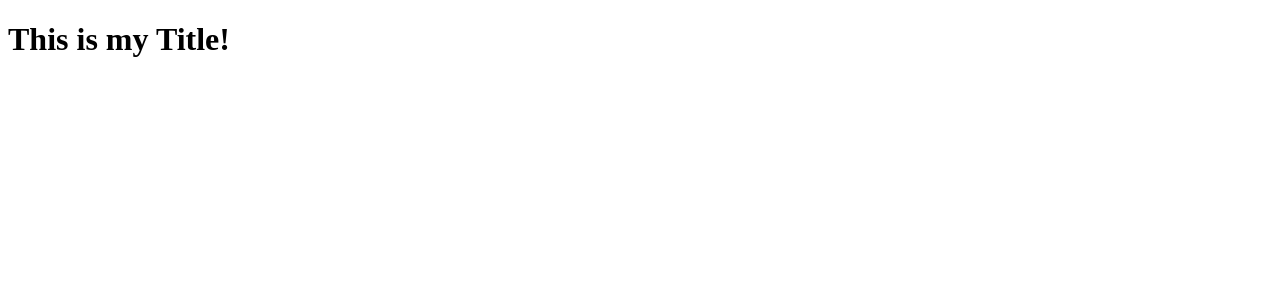
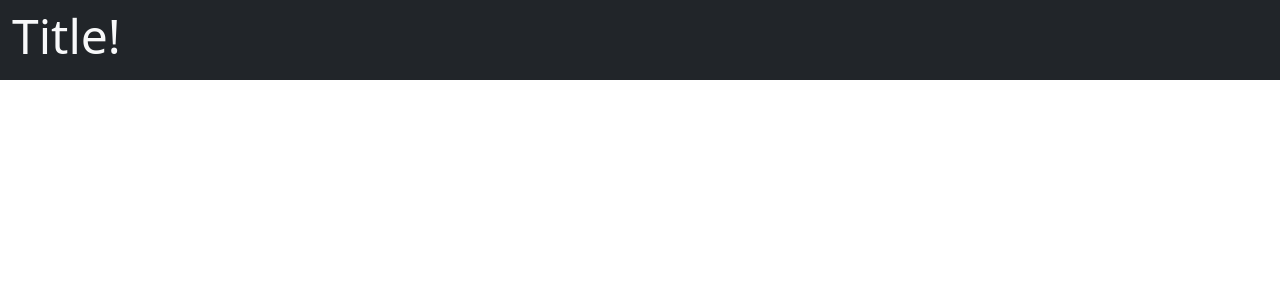
Before and after one commit to FlynnHillier/StockX-portfolio, a React (Create React App) app in the folder react-stockx-portfolio/: page / in a window 1280 px wide. Shown: the top 300 px of the page. Built offline with nearby package versions, Linux system fonts and the light colour scheme.

Commit message:
various additions, nothing substantial

```diff
--- a/react-stockx-portfolio/package.json
+++ b/react-stockx-portfolio/package.json
@@ -6,7 +6,9 @@
     "@testing-library/jest-dom": "^5.16.2",
     "@testing-library/react": "^12.1.3",
     "@testing-library/user-event": "^13.5.0",
+    "bootstrap": "^5.1.3",
     "react": "^17.0.2",
+    "react-bootstrap": "^2.2.0",
     "react-dom": "^17.0.2",
     "react-scripts": "5.0.0",
     "web-vitals": "^2.1.4"
--- a/react-stockx-portfolio/src/App.js
+++ b/react-stockx-portfolio/src/App.js
@@ -1,3 +1,4 @@
+import 'bootstrap/dist/css/bootstrap.css'
 import './styles.css';
 import Title from './components/Title';
 
@@ -5,7 +6,7 @@ import Title from './components/Title';
 function App() {
   return (
     <div className="App">
-        <Title text="This is my Title!"></Title>
+        <Title title="Title!"></Title>
     </div>
   );
 }
--- a/react-stockx-portfolio/src/components/Title.js
+++ b/react-stockx-portfolio/src/components/Title.js
@@ -1,11 +1,48 @@
-import "./../styles.css"
+import 'bootstrap/dist/css/bootstrap.css'
 
-function Title({text}) {
+import React from 'react'
+import PropTypes from 'prop-types'
+
+import { Container,Row,Col} from 'react-bootstrap'
+
+
+const Title = ({title}) => {
   return (
-    <div className="Title">
-        <h1> {text}</h1>
-    </div>
-  );
+      <Container
+        fluid
+        className="title_container bg-dark text-light"
+        // style={
+        //   {
+        //     height:(0.25)
+        //   }
+        // }
+      >
+          <Row
+            className="bg-dark h-100 g-0 align-items-center"
+          >
+            <Col
+              xs={12}
+              className="p-10"
+            >
+
+              <p className='title'
+                // style={{
+                //   fontSize:45
+                // }}
+              >
+                {title}
+              </p>
+
+            </Col>
+
+          </Row>
+      </Container>
+
+  )
 }
 
-export default Title;
+Title.propTypes = {
+  title:PropTypes.string.isRequired,
+}
+
+export default Title
--- a/react-stockx-portfolio/src/index.js
+++ b/react-stockx-portfolio/src/index.js
@@ -1,6 +1,9 @@
 import React from "react"
 import ReactDOM from "react-dom"
 import App from "./App.js"
+
+
+
 
 
 ReactDOM.render(
--- a/react-stockx-portfolio/src/styles.css
+++ b/react-stockx-portfolio/src/styles.css
@@ -0,0 +1,7 @@
+.title {
+    font-size: 3rem;
+}
+
+.title_container {
+    height: 5rem;
+}
```
Also changed, not shown: react-stockx-portfolio/src/components/NavBar.js (added, +40 -0 lines), 1 other file (tests, documents, lock files or other folders).
